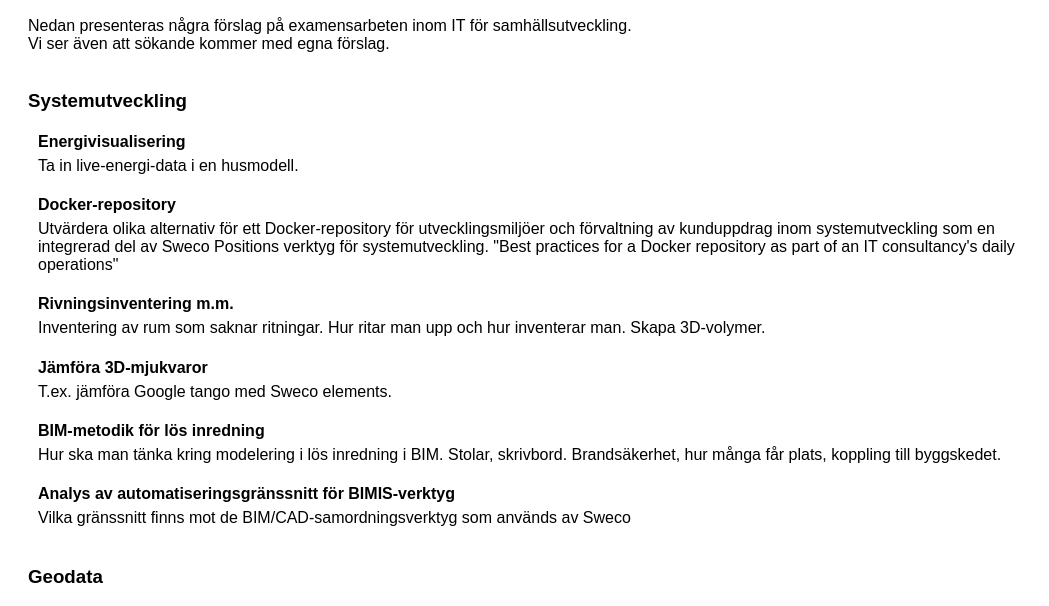
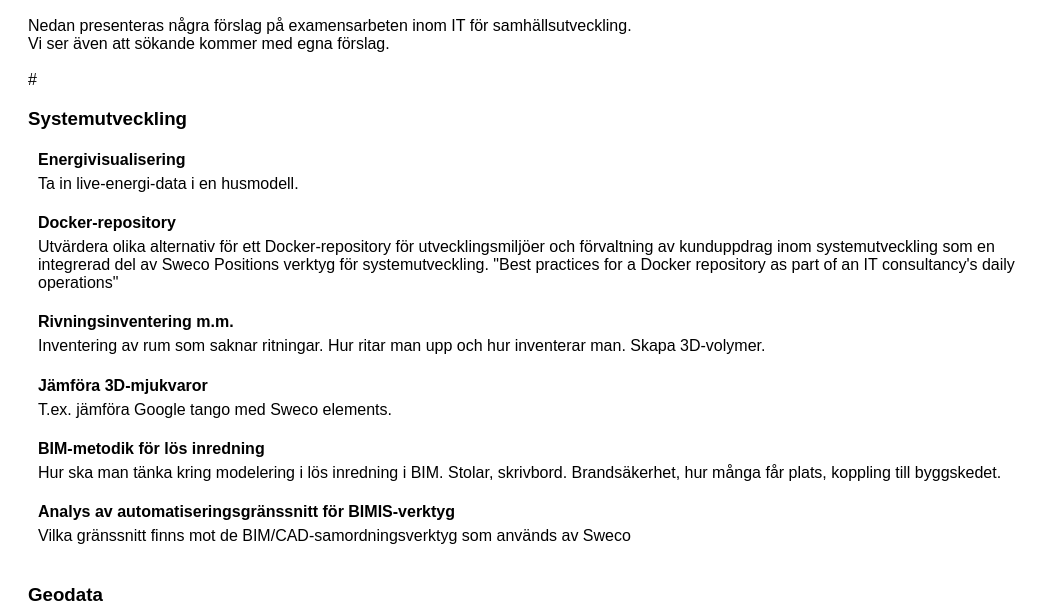
Before and after one commit to sweco-sesarj/6610-exjobb-stockholm, a plain HTML site: page index.html in a window 1280 px wide. Shown: the part 139-745 px from the top of the page, without its empty margins (0-1049 px from the left). Drawn offline with Linux system fonts and the light colour scheme.

Commit message:
Update index.html

```diff
--- a/index.html
+++ b/index.html
@@ -15,7 +15,7 @@
     <ul class="groups">
       <li>
 
-    		<h3>Systemutveckling</h3>
+    		#<h3>Systemutveckling</h3>
     		<ul>
     			<li>
     				<h4>Energivisualisering</h4>
```
